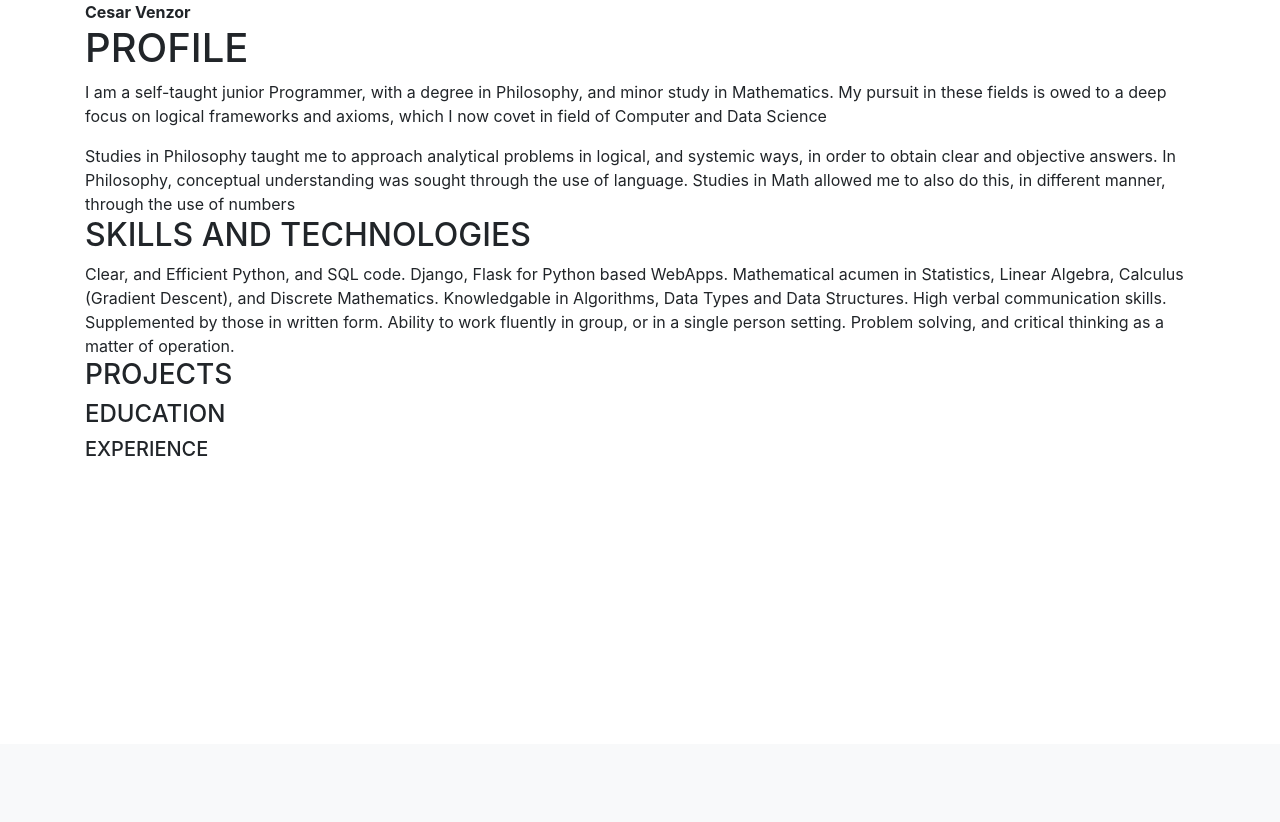
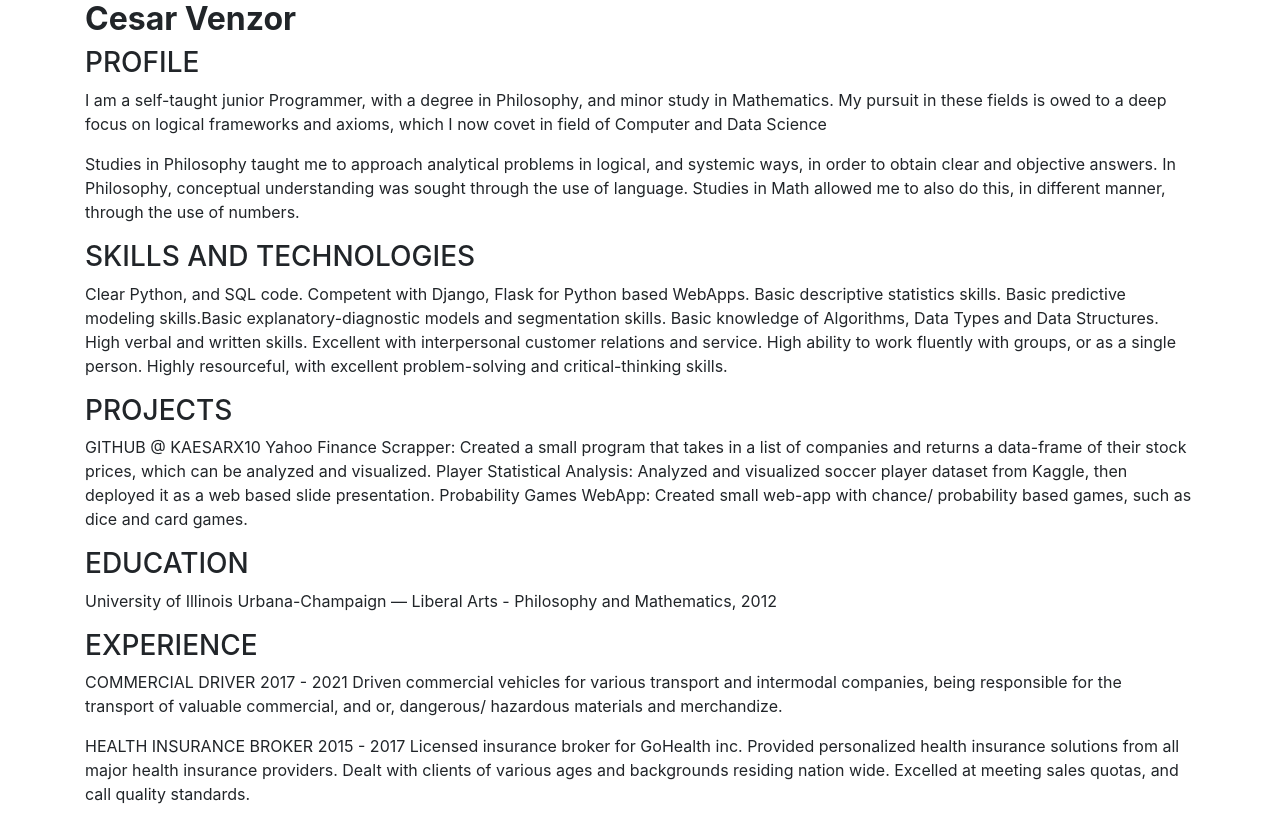
Before and after one commit to Kaesarx10/my_portfolio, a Django app: page / in a window 1280 px wide. Shown: the part 56-878 px from the top of the page. Before the commit the page ends 512 px from the top, so only its background shows below. Run offline with Django 3.2, Linux system fonts and the light colour scheme; some libraries are stand-ins or nearby versions.

Commit message:
various updates

```diff
--- a/hello_world/templates/hello_world.html
+++ b/hello_world/templates/hello_world.html
@@ -5,15 +5,28 @@
   <head>
   </head>
 	<body>
-		<b> Cesar Venzor</b>
-		<h1> PROFILE </h1>
+		<h2><b> Cesar Venzor</b></h2>
+		<h3> PROFILE </h3>
 		  <p> I am a self-taught junior Programmer, with a degree in Philosophy, and minor study in Mathematics. My pursuit in these fields is owed to a deep focus on logical frameworks and axioms, which I now covet in field of Computer and Data Science </p>
-      <p2> Studies in Philosophy taught me to approach analytical problems in logical, and systemic ways, in order to obtain clear and objective answers. In Philosophy, conceptual understanding was sought through the use of language. Studies in Math allowed me to also do this, in different manner, through the use of numbers </p2>
-    <h2> SKILLS AND TECHNOLOGIES </h2>
-      <p3> Clear, and Efficient Python, and SQL code. Django, Flask for Python based WebApps. Mathematical acumen in Statistics, Linear Algebra, Calculus (Gradient Descent), and Discrete Mathematics. Knowledgable in Algorithms, Data Types and Data Structures. High verbal communication skills. Supplemented by those in written form. Ability to work fluently in group, or in a single person setting. Problem solving, and critical thinking as a matter of operation. </p3>
+      <p> Studies in Philosophy taught me to approach analytical problems in logical, and systemic ways, in order to obtain clear and objective answers. In Philosophy, conceptual understanding was sought through the use of language. Studies in Math allowed me to also do this, in different manner, through the use of numbers. </p>
+    <h3> SKILLS AND TECHNOLOGIES </h3>
+      <p> Clear Python, and SQL code. Competent with Django, Flask for Python based WebApps. Basic descriptive statistics skills. Basic predictive modeling skills.Basic explanatory-diagnostic models and segmentation skills.
+Basic knowledge of Algorithms, Data Types and Data Structures.
+High verbal and written skills. Excellent with interpersonal customer relations and service. High ability to work fluently with groups, or as a single person.
+Highly resourceful, with excellent problem-solving and critical-thinking skills. </p>
     <h3> PROJECTS </h3>
-    <h4> EDUCATION </h4>
-    <h5> EXPERIENCE </h5>
+      <p>GITHUB @ KAESARX10
+Yahoo Finance Scrapper: Created a small program that takes in a list of companies and returns a
+data-frame of their stock prices, which can be analyzed and visualized.
+Player Statistical Analysis: Analyzed and visualized soccer player dataset from Kaggle, then deployed it as a web based slide presentation.
+Probability Games WebApp: Created small web-app with chance/ probability based games, such as dice and card games.</p>
+    <h3> EDUCATION </h3>
+      <p>University of Illinois Urbana-Champaign — Liberal Arts - Philosophy and Mathematics, 2012</p>
+    <h3> EXPERIENCE </h3>
+      <p>COMMERCIAL DRIVER 2017 - 2021
+Driven commercial vehicles for various transport and intermodal companies, being responsible for the transport of valuable commercial, and or, dangerous/ hazardous materials and merchandize.
+</p> <p>HEALTH INSURANCE BROKER 2015 - 2017
+Licensed insurance broker for GoHealth inc. Provided personalized health insurance solutions from all major health insurance providers. Dealt with clients of various ages and backgrounds residing nation wide. Excelled at meeting sales quotas, and call quality standards.</p>
   </body>
 </html>
 
```
Also changed, not shown: projects/templates/project_index.html (added, +23 -0 lines), projects/templates/projects_detail.html (added, +20 -0 lines), db.sqlite3.
